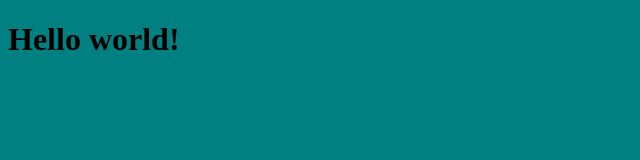
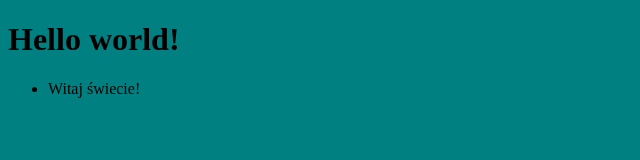
Before and after one commit to kamilaadamska/repozytorium-test, a plain HTML site: page index.html in a window 1280 px wide. Shown: the whole page, without its empty margins (0-640 px from the left). Drawn offline with Linux system fonts and the light colour scheme.

Commit message:
Dodałam powitanie po polsku w formie listy

```diff
--- a/index.html
+++ b/index.html
@@ -9,5 +9,8 @@
   </head>
   <body>
     <h1>Hello world!</h1>
+    <ul>
+        <li>Witaj świecie!</li>
+    </ul>
   </body>
 </html>
```
